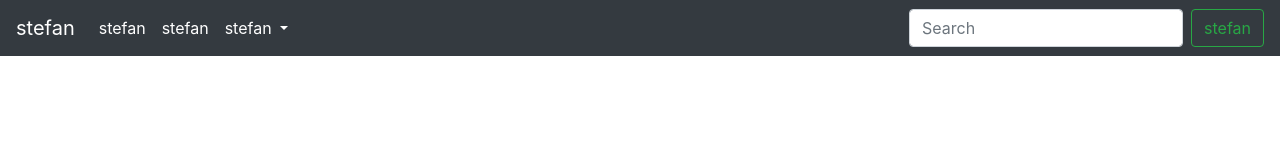
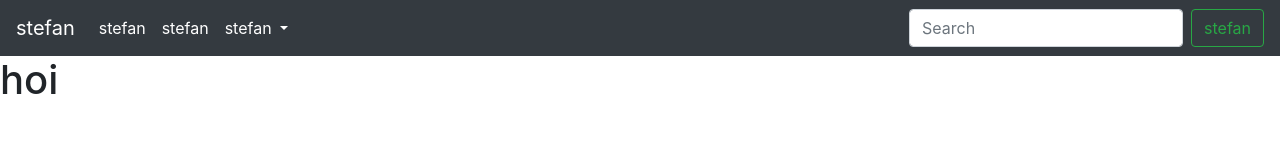
Before and after one commit to dolle3/projectSITE-1, a plain HTML site: page index.html in a window 1280 px wide. Drawn offline with nearby package versions, Linux system fonts and the light colour scheme.

Commit message:
Update index.html
start projectSITE-01

```diff
--- a/index.html
+++ b/index.html
@@ -43,6 +43,7 @@
     </form>
   </div>
 </nav>
+<h1>hoi</h1>
 
     <!-- Optional JavaScript -->
     <!-- jQuery first, then Popper.js, then Bootstrap JS -->
```
